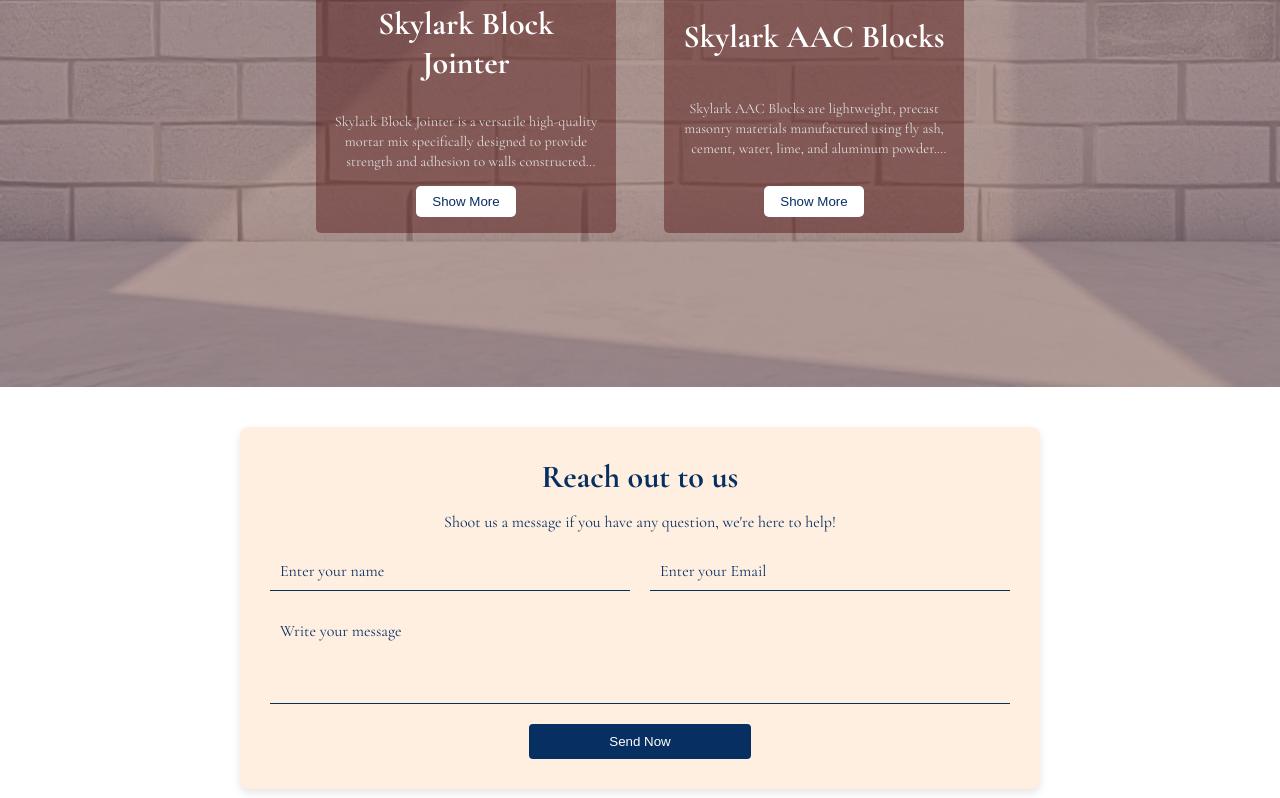
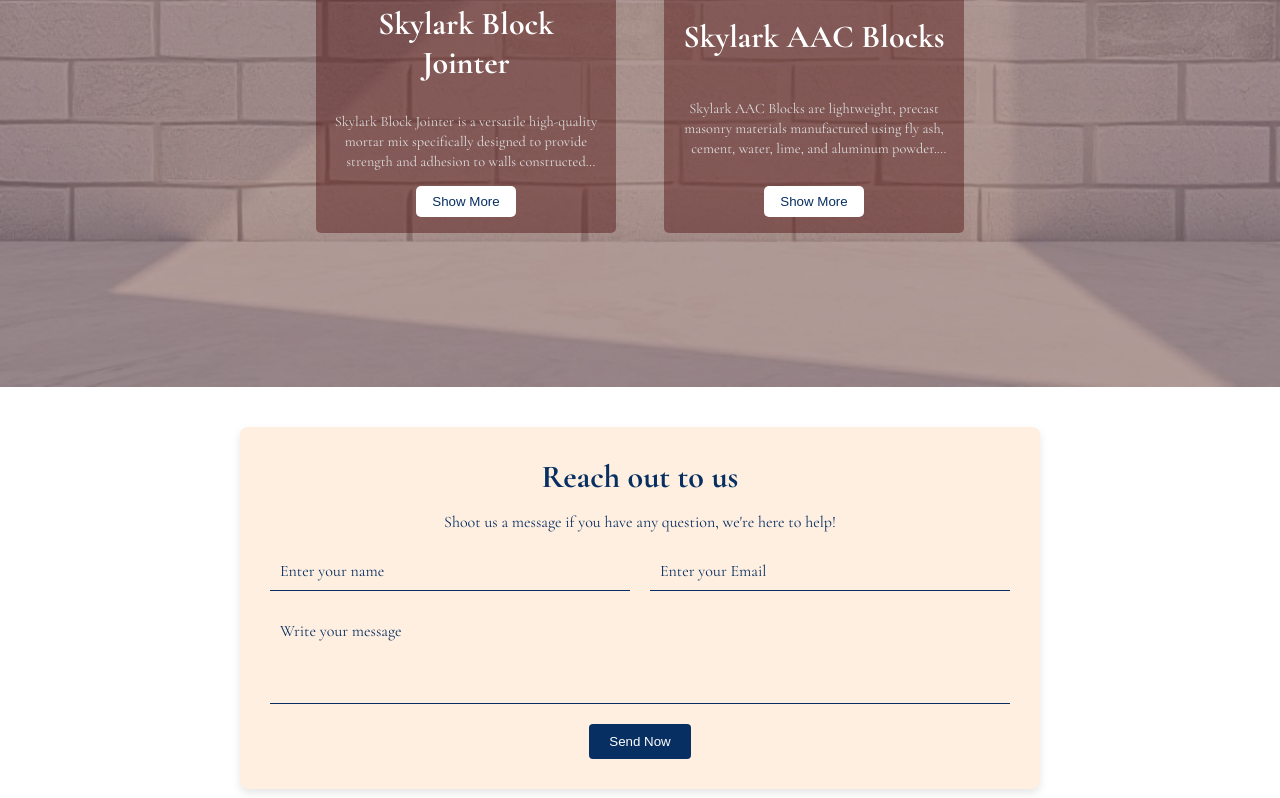
Before and after one commit to adityasharma0131/SKYLAR, a React (Vite) app: page / in a window 1280 px wide. Shown: the part 1754-2552 px from the top of the page. Built offline with nearby package versions, Linux system fonts and the light colour scheme.

Commit message:
width camp() for contact button

```diff
--- a/src/index.css
+++ b/src/index.css
@@ -514,7 +514,7 @@
   color: #fff; /* White text */
   border: none;
   border-radius: 4px;
-  width: 30%;
+  width: clamp();
   cursor: pointer;
   transition: background-color 0.3s, transform 0.2s;
 }
@@ -772,7 +772,7 @@
   color: #dc3545;
 }
 
-.sing-heading2{
+.sing-heading2 {
   background-color: #072f62;
   color: #dc3545;
   padding: 1px 1px 1px 12px;
```
